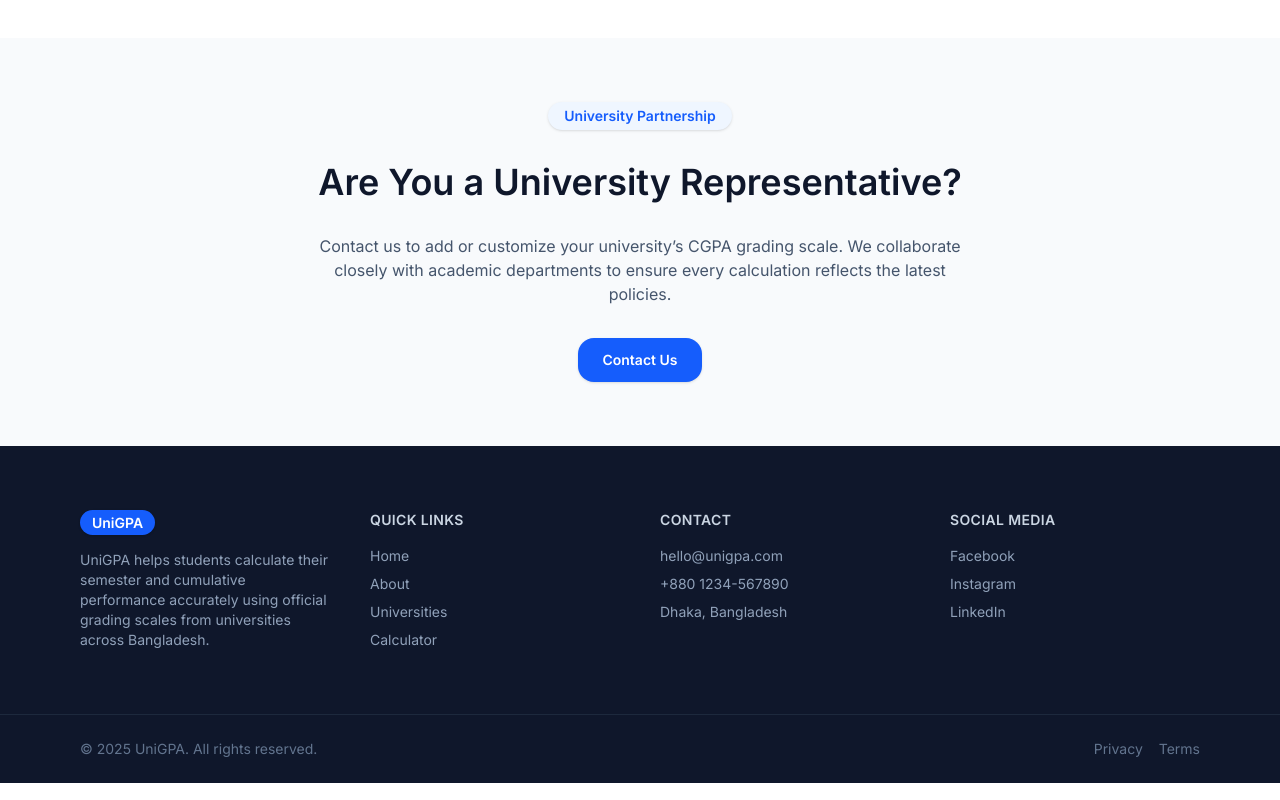
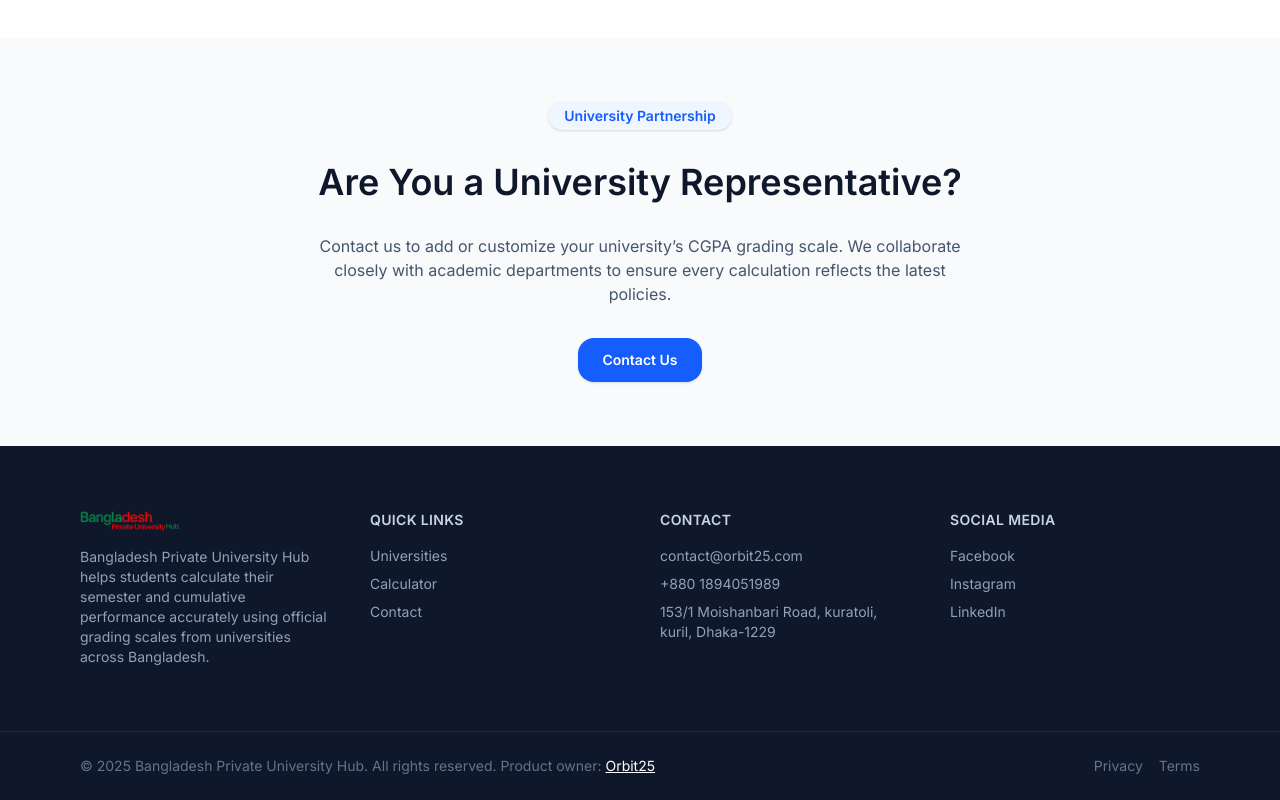
Before and after one commit to sbswiredops/cgpa, a Next.js app: page / in a window 1280 px wide. Shown: the part 1658-2458 px from the top of the page. Built offline with nearby package versions, Linux system fonts and the light colour scheme.

Commit message:
Update branding and contact information across components

```diff
--- a/src/app/components/ContactSection.tsx
+++ b/src/app/components/ContactSection.tsx
@@ -11,10 +11,12 @@ export default function ContactSection() {
           Are You a University Representative?
         </h2>
         <p className="max-w-2xl text-base text-slate-600">
-          Contact us to add or customize your university’s CGPA grading scale. We collaborate closely with academic departments to ensure every calculation reflects the latest policies.
+          Contact us to add or customize your university’s CGPA grading scale.
+          We collaborate closely with academic departments to ensure every
+          calculation reflects the latest policies.
         </p>
         <Link
-          href="mailto:hello@unigpa.com"
+          href="mailto:contact@orbit25.com"
           className="rounded-2xl bg-blue-600 px-6 py-3 text-sm font-semibold text-white shadow-sm transition hover:bg-blue-700"
         >
           Contact Us
--- a/src/app/components/Footer.tsx
+++ b/src/app/components/Footer.tsx
@@ -1,34 +1,38 @@
+import Image from "next/image";
 import Link from "next/link";
 
 export default function Footer() {
+  const year = new Date().getFullYear();
+
   return (
     <footer className="bg-slate-900 text-slate-200">
       <div className="mx-auto grid max-w-6xl grid-cols-1 gap-10 px-4 py-16 sm:grid-cols-2 lg:grid-cols-4">
         <div>
-          <span className="rounded-2xl bg-blue-600 px-3 py-1 text-sm font-semibold text-white shadow-sm">
-            UniGPA
-          </span>
+          <div className="flex items-center gap-3">
+            <Image
+              src="/logo.png"
+              alt="Bangladesh Private University Hub logo"
+              width={100}
+              height={100}
+              className="object-contain rounded"
+            />
+          </div>
+
           <p className="mt-4 text-sm text-slate-400">
-            UniGPA helps students calculate their semester and cumulative performance accurately using official grading scales from universities across Bangladesh.
+            Bangladesh Private University Hub helps students calculate their
+            semester and cumulative performance accurately using official
+            grading scales from universities across Bangladesh.
           </p>
         </div>
+
         <div>
           <h3 className="text-sm font-semibold uppercase tracking-wide text-slate-300">
             Quick Links
           </h3>
           <ul className="mt-4 space-y-2 text-sm text-slate-400">
+            <li></li>
             <li>
-              <Link href="/" className="transition hover:text-white">
-                Home
-              </Link>
-            </li>
-            <li>
-              <a href="#about" className="transition hover:text-white">
-                About
-              </a>
-            </li>
-            <li>
-              <a href="#universities" className="transition hover:text-white">
+              <a href="/calculator" className="transition hover:text-white">
                 Universities
               </a>
             </li>
@@ -37,44 +41,96 @@ export default function Footer() {
                 Calculator
               </Link>
             </li>
+            <li>
+              <a
+                href="https://www.orbit25.com/contact"
+                target="_blank"
+                rel="noopener noreferrer"
+                className="transition hover:text-white"
+              >
+                Contact
+              </a>
+            </li>
           </ul>
         </div>
+
         <div>
           <h3 className="text-sm font-semibold uppercase tracking-wide text-slate-300">
             Contact
           </h3>
           <ul className="mt-4 space-y-2 text-sm text-slate-400">
-            <li>hello@unigpa.com</li>
-            <li>+880 1234-567890</li>
-            <li>Dhaka, Bangladesh</li>
+            <li>
+              <a
+                href="mailto:contact@orbit25.com"
+                className="transition hover:text-white"
+              >
+                contact@orbit25.com
+              </a>
+            </li>
+            <li>
+              <a
+                href="tel:+8801234567890"
+                className="transition hover:text-white"
+              >
+                +880 1894051989
+              </a>
+            </li>
+            <li>153/1 Moishanbari Road, kuratoli, kuril, Dhaka-1229</li>
           </ul>
         </div>
+
         <div>
           <h3 className="text-sm font-semibold uppercase tracking-wide text-slate-300">
             Social Media
           </h3>
           <ul className="mt-4 space-y-2 text-sm text-slate-400">
             <li>
-              <Link href="https://www.facebook.com" className="transition hover:text-white">
+              <a
+                href="https://www.facebook.com"
+                target="_blank"
+                rel="noopener noreferrer"
+                className="transition hover:text-white"
+              >
                 Facebook
-              </Link>
+              </a>
             </li>
             <li>
-              <Link href="https://www.instagram.com" className="transition hover:text-white">
+              <a
+                href="https://www.instagram.com"
+                target="_blank"
+                rel="noopener noreferrer"
+                className="transition hover:text-white"
+              >
                 Instagram
-              </Link>
+              </a>
             </li>
             <li>
-              <Link href="https://www.linkedin.com" className="transition hover:text-white">
+              <a
+                href="https://www.linkedin.com"
+                target="_blank"
+                rel="noopener noreferrer"
+                className="transition hover:text-white"
+              >
                 LinkedIn
-              </Link>
+              </a>
             </li>
           </ul>
         </div>
       </div>
       <div className="border-t border-slate-800">
         <div className="mx-auto flex max-w-6xl flex-col gap-4 px-4 py-6 text-center text-sm text-slate-500 sm:flex-row sm:items-center sm:justify-between">
-          <p>© 2025 UniGPA. All rights reserved.</p>
+          <p>
+            © {year} Bangladesh Private University Hub. All rights reserved.
+            Product owner:{" "}
+            <a
+              href="https://www.orbit25.com"
+              target="_blank"
+              rel="noopener noreferrer"
+              className="text-white underline"
+            >
+              Orbit25
+            </a>
+          </p>
           <div className="flex items-center justify-center gap-4">
             <a href="#privacy" className="transition hover:text-white">
               Privacy
--- a/src/app/components/Header.tsx
+++ b/src/app/components/Header.tsx
@@ -7,7 +7,7 @@ import Image from "next/image";
 const navigationLinks = [
   { label: "Home", href: "/" },
   { label: "About", href: "#about" },
-  { label: "Contact", href: "#contact" },
+  { label: "Contact", href: "https://www.orbit25.com/contact" },
 ];
 
 export default function Header() {
@@ -22,7 +22,7 @@ export default function Header() {
         <Link href="/" className="flex items-center gap-2" onClick={closeMenu}>
           <Image
             src="/logo.png"
-            alt="UniGPA logo"
+            alt="Bangladesh Private University Hub logo"
             width={100}
             height={100}
             className="object-contain rounded"
--- a/src/app/components/Hero.tsx
+++ b/src/app/components/Hero.tsx
@@ -12,7 +12,9 @@ export default function Hero() {
             Calculate Your University CGPA Easily!
           </h1>
           <p className="mt-4 text-lg text-slate-600">
-            Instantly compute your GPA using your university’s official grading scale. Save time, stay on track, and understand exactly where you stand each semester.
+            Instantly compute your GPA using your university’s official grading
+            scale. Save time, stay on track, and understand exactly where you
+            stand each semester.
           </p>
           <div className="mt-8 flex flex-col gap-3 sm:flex-row">
             <Link
@@ -33,7 +35,7 @@ export default function Hero() {
           <div className="relative overflow-hidden rounded-3xl border border-slate-200 bg-gradient-to-br from-slate-50 to-white p-6 shadow-lg">
             <div className="flex items-center justify-between">
               <div className="rounded-full bg-blue-600 px-3 py-1 text-xs font-semibold text-white shadow-sm">
-                UniGPA Snapshot
+                Bangladesh Private University Hub Snapshot
               </div>
               <div className="flex items-center gap-2 text-xs text-slate-500">
                 <span className="h-2 w-2 rounded-full bg-emerald-400" />
@@ -70,9 +72,15 @@ export default function Hero() {
                 </div>
               </div>
               <div className="rounded-2xl border border-slate-200 bg-white p-4 shadow-sm">
-                <p className="text-xs uppercase tracking-wide text-slate-500">Current Estimate</p>
-                <p className="mt-2 text-4xl font-semibold text-slate-900">3.87</p>
-                <p className="mt-1 text-sm text-slate-500">Projected cumulative CGPA based on current inputs.</p>
+                <p className="text-xs uppercase tracking-wide text-slate-500">
+                  Current Estimate
+                </p>
+                <p className="mt-2 text-4xl font-semibold text-slate-900">
+                  3.87
+                </p>
+                <p className="mt-1 text-sm text-slate-500">
+                  Projected cumulative CGPA based on current inputs.
+                </p>
               </div>
             </div>
             <div className="absolute -right-16 bottom-8 hidden h-32 w-32 rounded-full bg-blue-100/60 blur-2xl lg:block" />
--- a/src/app/layout.tsx
+++ b/src/app/layout.tsx
@@ -9,7 +9,7 @@ const inter = Inter({
 });
 
 export const metadata: Metadata = {
-  title: "UniGPA | CGPA Calculator",
+  title: "Bangladesh Private University Hub | CGPA Calculator",
   description:
     "Instant CGPA calculator with university-specific grading scales and guidance.",
 };
```
